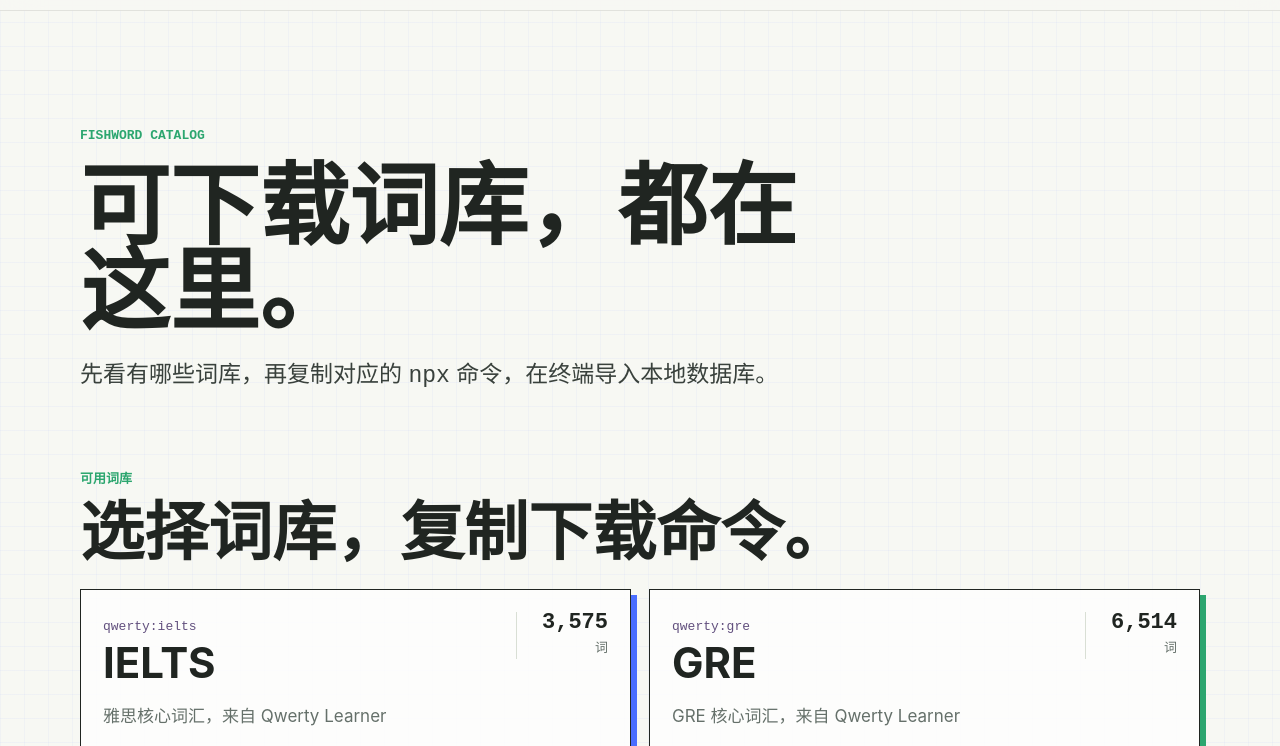
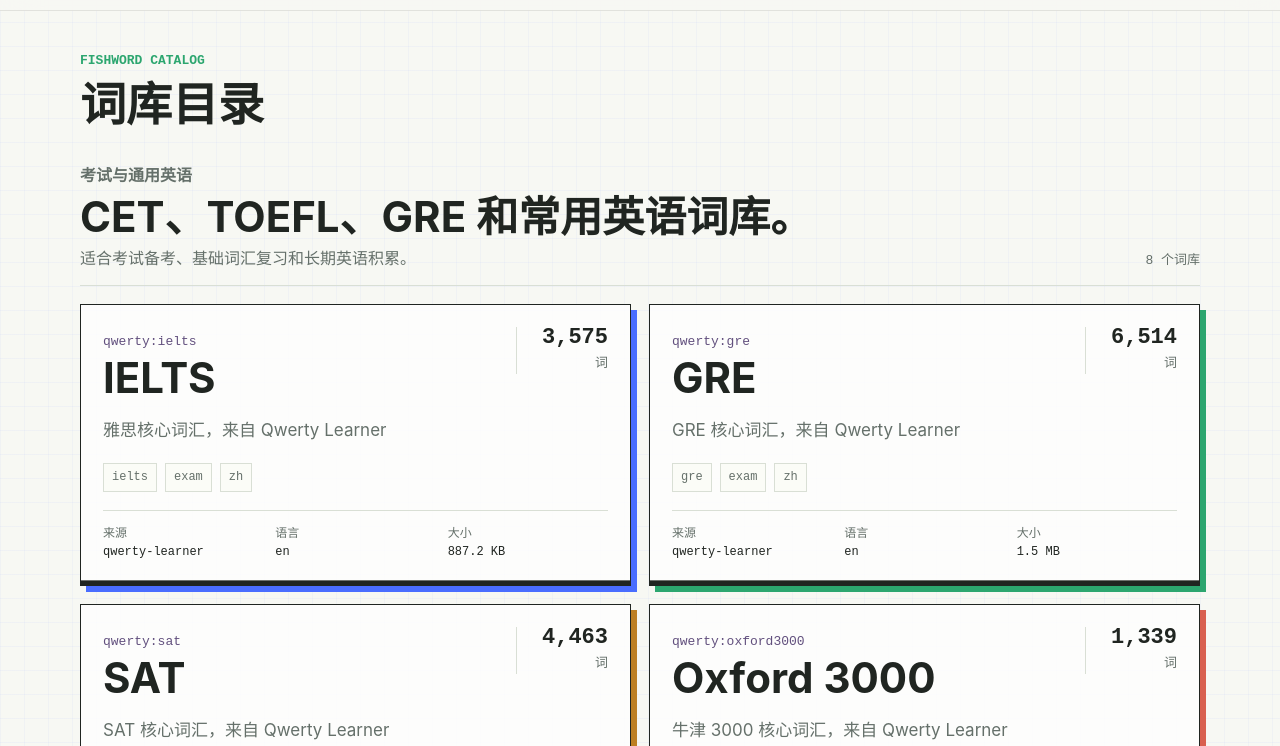
Before and after one commit to CrazyForks/fishword, a plain HTML site: page decks/index.html in a window 1280 px wide. Shown: the part 50-796 px from the top of the page. Drawn offline with Linux system fonts and the light colour scheme.

Commit message:
deploy: a3a73ebe2542b9866598a2c7e243e0272e931791

```diff
--- a/decks/index.html
+++ b/decks/index.html
@@ -130,7 +130,7 @@
       }
 
       .hero {
-        padding: clamp(62px, 9vw, 118px) 0 clamp(42px, 6vw, 76px);
+        padding: clamp(22px, 4vw, 40px) 0 clamp(18px, 3vw, 30px);
       }
 
       .eyebrow,
@@ -152,26 +152,18 @@
       }
 
       h1 {
-        max-width: 780px;
-        margin-top: 18px;
-        font-size: clamp(44px, 7vw, 92px);
-        line-height: 0.94;
+        max-width: 860px;
+        margin-top: 10px;
+        font-size: clamp(28px, 4vw, 46px);
+        line-height: 1;
         letter-spacing: 0;
       }
 
       .hero-copy {
-        max-width: 740px;
-        margin-top: 24px;
+        max-width: 620px;
+        margin-top: 12px;
         color: #39413c;
-        font-size: clamp(18px, 2vw, 23px);
-      }
-
-      .catalog-head {
-        display: flex;
-        align-items: end;
-        justify-content: space-between;
-        gap: 24px;
-        padding: 0 0 26px;
+        font-size: 17px;
       }
 
       h2 {
@@ -204,6 +196,46 @@
         display: grid;
         grid-template-columns: repeat(2, minmax(0, 1fr));
         gap: 18px;
+      }
+
+      .deck-sections {
+        display: grid;
+        gap: clamp(34px, 6vw, 62px);
+      }
+
+      .deck-section {
+        display: grid;
+        gap: 18px;
+      }
+
+      .deck-section-head {
+        display: flex;
+        align-items: end;
+        justify-content: space-between;
+        gap: 18px;
+        border-bottom: 1px solid var(--line);
+        padding-bottom: 14px;
+      }
+
+      .deck-section-title h3 {
+        margin-top: 6px;
+        font-size: clamp(26px, 4vw, 42px);
+        line-height: 1;
+      }
+
+      .deck-section-title p {
+        max-width: 620px;
+        margin-top: 8px;
+        color: var(--muted);
+        font-size: 16px;
+      }
+
+      .deck-section-count {
+        min-width: 86px;
+        color: var(--muted);
+        font-family: var(--mono);
+        font-size: 13px;
+        text-align: right;
       }
 
       .catalog-note {
@@ -400,9 +432,13 @@
           grid-template-columns: 1fr;
         }
 
-        .catalog-head {
+        .deck-section-head {
           display: grid;
           align-items: start;
+        }
+
+        .deck-section-count {
+          text-align: left;
         }
 
         .catalog-note {
@@ -482,26 +518,16 @@
       <section class="hero" aria-labelledby="hero-title">
         <div>
           <p class="eyebrow">Fishword Catalog</p>
-          <h1 id="hero-title">可下载词库，都在这里。</h1>
-          <p class="hero-copy">
-            先看有哪些词库，再复制对应的 <code>npx</code> 命令，在终端导入本地数据库。
-          </p>
+          <h1 id="hero-title">词库目录</h1>
         </div>
       </section>
 
-      <section aria-labelledby="catalog-title">
-        <div class="catalog-head">
-          <div>
-            <p class="label">可用词库</p>
-            <h2 id="catalog-title">选择词库，复制下载命令。</h2>
-          </div>
-        </div>
-
+      <section aria-label="可用词库">
         <div id="catalog-state" class="state" role="status" aria-live="polite">
           <strong>加载词库目录中</strong>
           <p>正在读取 Fishword 远程词库目录。</p>
         </div>
-        <div id="deck-grid" class="deck-grid" hidden></div>
+        <div id="deck-sections" class="deck-sections" hidden></div>
         <p class="catalog-note" id="catalog-meta" aria-live="polite">正在读取远程目录...</p>
       </section>
     </main>
@@ -516,8 +542,13 @@
         "../catalog/catalog.json",
         "https://chenggou1.github.io/fishword/catalog/catalog.json",
       ];
+      const programmerDeckIds = new Set([
+        "qwerty:programmer-english",
+        "qwerty:linux-commands",
+        "qwerty:ai-machine-learning",
+      ]);
       const accentColors = ["#496dff", "#2ca66f", "#bd7f22", "#d9604f", "#62507e"];
-      const grid = document.querySelector("#deck-grid");
+      const sections = document.querySelector("#deck-sections");
       const state = document.querySelector("#catalog-state");
       const meta = document.querySelector("#catalog-meta");
 
@@ -607,19 +638,77 @@
         `;
       }
 
+      function isProgrammerDeck(deck) {
+        const id = deck.id ?? "";
+        const tags = Array.isArray(deck.tags) ? deck.tags : [];
+        return programmerDeckIds.has(id)
+          || tags.some((tag) => [
+            "programming",
+            "developer",
+            "computer-english",
+            "linux",
+            "cli",
+            "ai",
+            "machine-learning",
+          ].includes(tag));
+      }
+
+      function renderDeckSection(section, startIndex) {
+        if (section.decks.length === 0) return "";
+        return `
+          <section class="deck-section" aria-labelledby="${escapeHtml(section.id)}">
+            <div class="deck-section-head">
+              <div class="deck-section-title">
+                <p class="label">${escapeHtml(section.label)}</p>
+                <h3 id="${escapeHtml(section.id)}">${escapeHtml(section.title)}</h3>
+                <p>${escapeHtml(section.description)}</p>
+              </div>
+              <div class="deck-section-count">${section.decks.length} 个词库</div>
+            </div>
+            <div class="deck-grid">
+              ${section.decks.map((deck, index) => renderDeck(deck, startIndex + index)).join("")}
+            </div>
+          </section>
+        `;
+      }
+
       function renderCatalog(catalog, sourceUrl) {
         const decks = Array.isArray(catalog.decks) ? catalog.decks : [];
         if (decks.length === 0) {
           state.hidden = false;
-          grid.hidden = true;
+          sections.hidden = true;
           state.innerHTML = "<strong>词库目录为空</strong><p>远程词库目录已加载，但没有可展示的词库。</p>";
           meta.textContent = "远程词库目录已加载 · 0 个词库";
           return;
         }
 
+        const programmerDecks = decks.filter(isProgrammerDeck);
+        const generalDecks = decks.filter((deck) => !isProgrammerDeck(deck));
+        const deckSections = [
+          {
+            id: "programmer-english",
+            label: "程序员英语",
+            title: "Coding Agent 时代的开发者词库。",
+            description: "面向开发者的计算机英语、终端命令和 AI 术语，适合在摸鱼和 Vibe Coding 间隙手动下载。",
+            decks: programmerDecks,
+          },
+          {
+            id: "general-english",
+            label: "考试与通用英语",
+            title: "CET、TOEFL、GRE 和常用英语词库。",
+            description: "适合考试备考、基础词汇复习和长期英语积累。",
+            decks: generalDecks,
+          },
+        ];
+
         state.hidden = true;
-        grid.hidden = false;
-        grid.innerHTML = decks.map(renderDeck).join("");
+        sections.hidden = false;
+        let startIndex = 0;
+        sections.innerHTML = deckSections.map((section) => {
+          const html = renderDeckSection(section, startIndex);
+          startIndex += section.decks.length;
+          return html;
+        }).join("");
 
         const updatedAt = formatDate(catalog.updated_at);
         const sourceLabel = sourceUrl.startsWith("http") ? "线上目录" : "本站目录";
@@ -627,7 +716,7 @@
       }
 
       function renderError(error) {
-        grid.hidden = true;
+        sections.hidden = true;
         state.hidden = false;
         state.innerHTML = `
           <strong>没有读到词库目录</strong>
```
